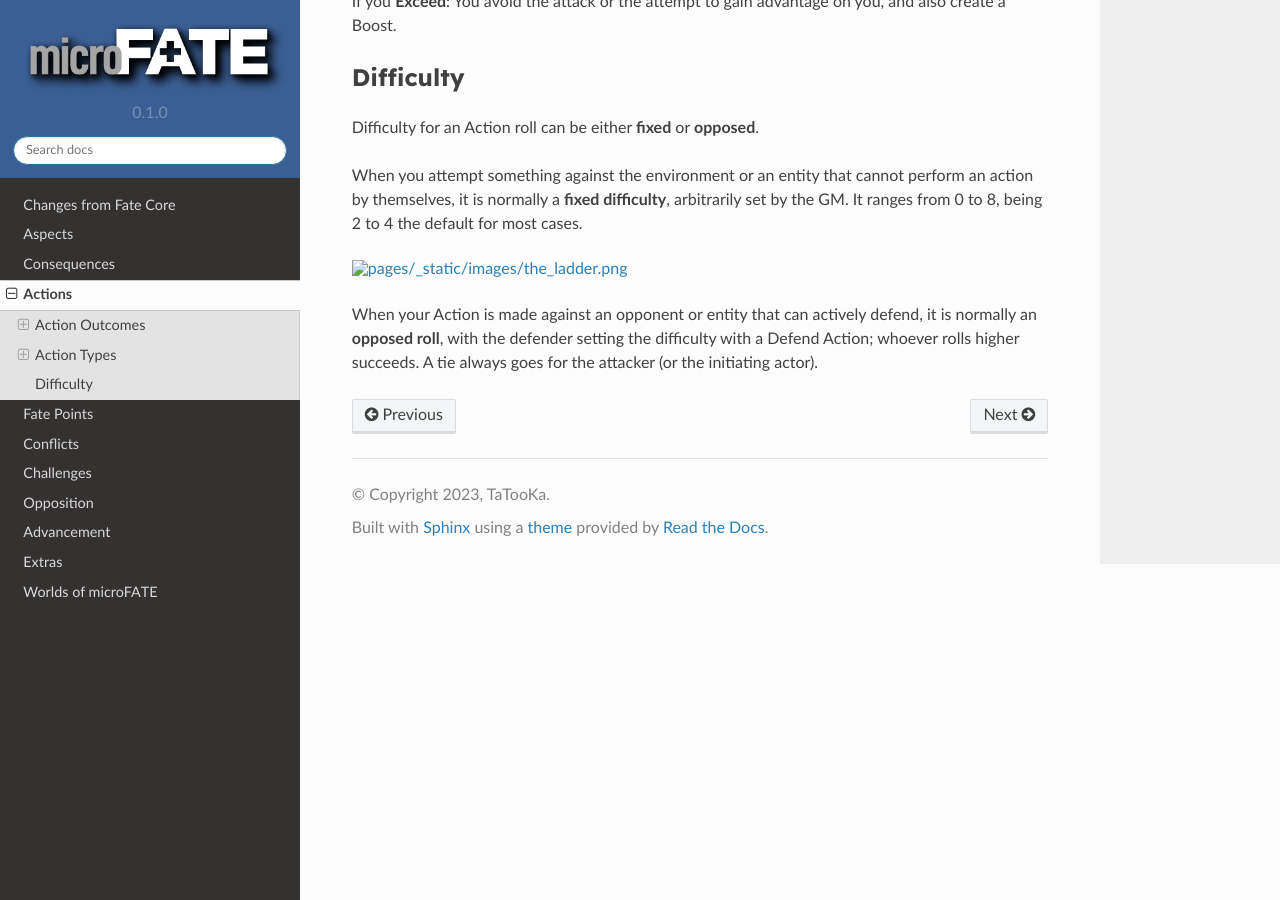
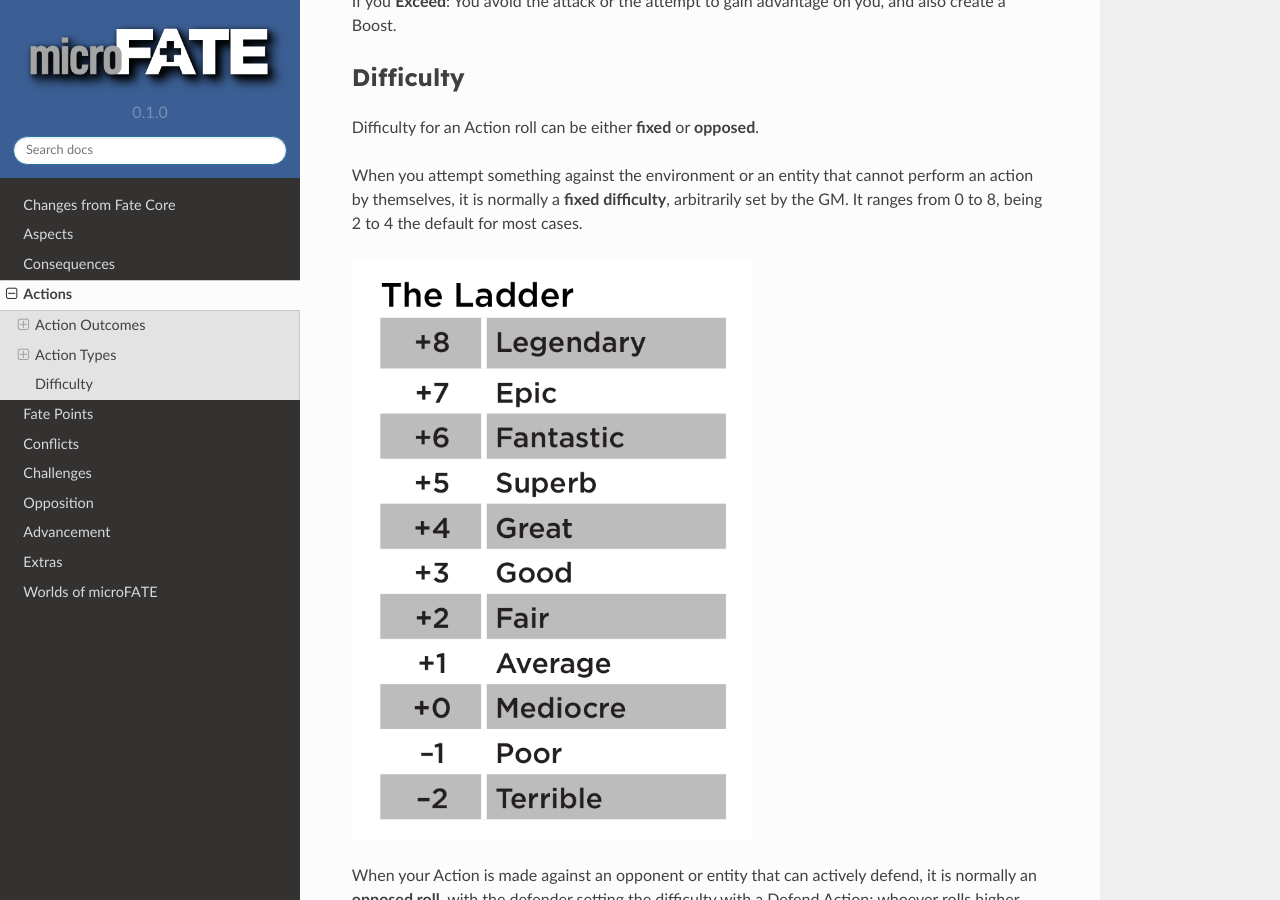
Before and after one commit to TaTooKa/microfate, a Sphinx documentation site: the page built from docs/source/pages/actions.rst, in a window 1280 px wide and 900 px high, scrolled down 1675 px. Built offline with Sphinx 7.4.7 and the Read the Docs theme 2.0.0, drawn with Linux system fonts in a browser that asks for light colours.

Commit message:
fix image path.

```diff
--- a/docs/source/pages/actions.rst
+++ b/docs/source/pages/actions.rst
@@ -91,7 +91,7 @@ cannot perform an action by themselves, it is normally a **fixed
 difficulty**, arbitrarily set by the GM. It ranges from 0 to 8, being 2 to 4 the default for most
 cases.
 
-.. image:: _static/images/the_ladder.png
+.. image:: ../_static/images/the_ladder.png
    :width: 400
 
 When your Action is made against an opponent or entity that can actively
```
